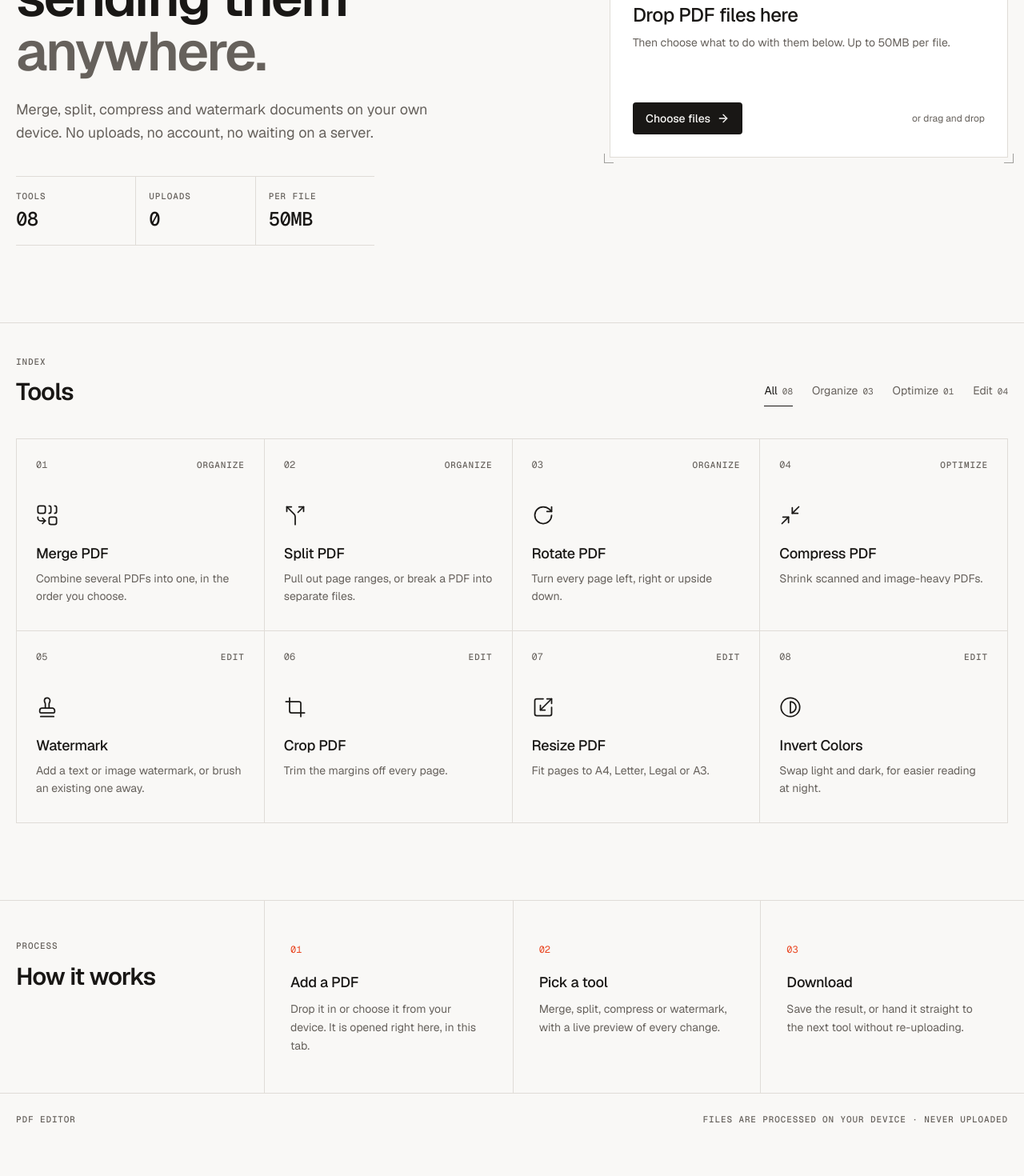
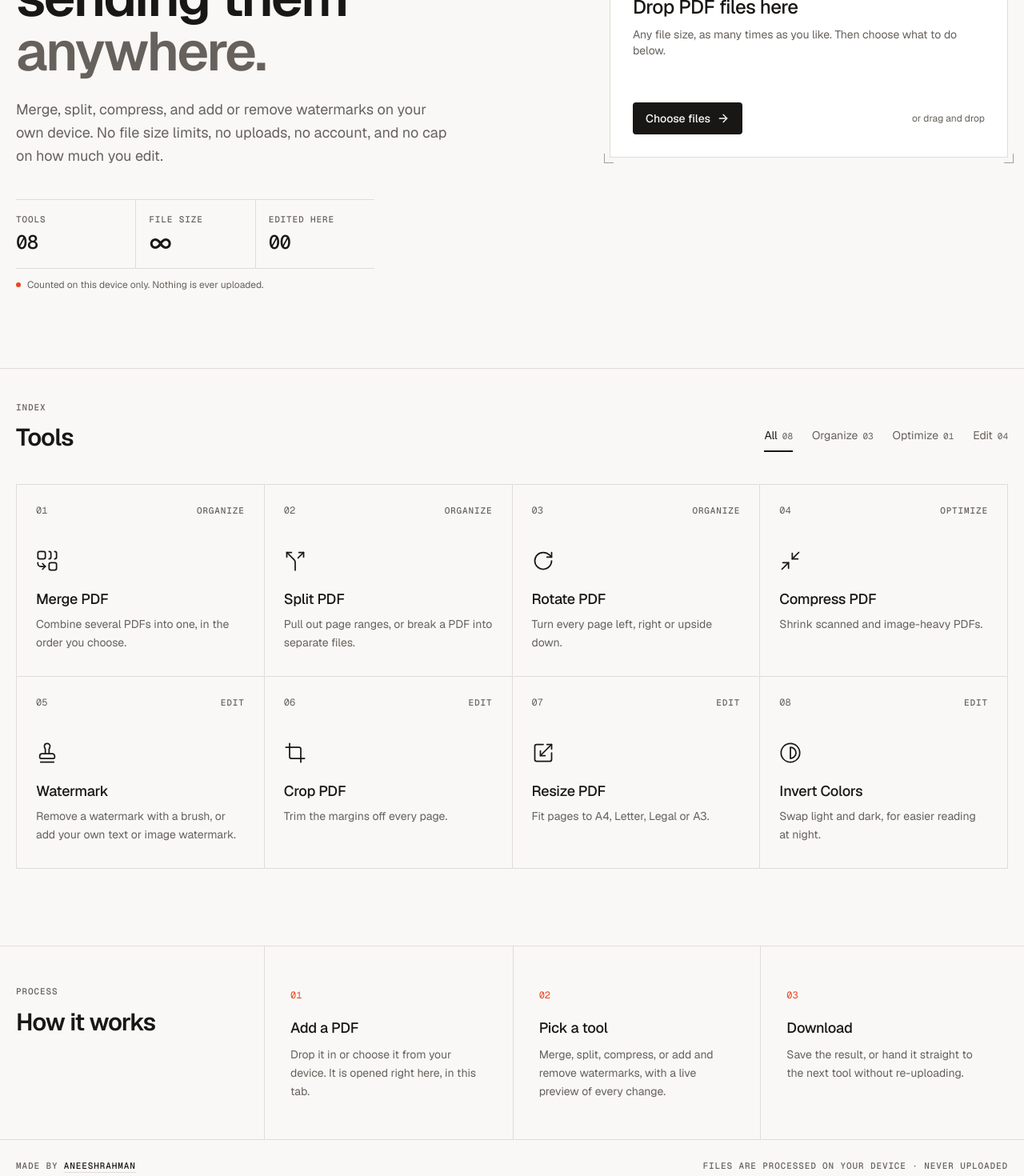
Before and after one commit to AneeshRahman/PDF-editor, a React (Vite) app: page / in a window 1280 px wide. Shown: the part 300-1770 px from the top of the page at 80% size. Before the commit the page ends 1732 px from the top, so only its background shows below. Built offline with nearby package versions, Linux system fonts and the light colour scheme.

Commit message:
feat: update descriptions for improved clarity, add usage stats tracking, and enhance tool page functionality

```diff
--- a/index.html
+++ b/index.html
@@ -29,8 +29,8 @@
     <div id="root"></div>
     <noscript>
       <p style="font-family: system-ui, sans-serif; padding: 2rem; max-width: 40rem">
-        PDF Editor runs entirely in your browser: merge, split, compress, rotate, crop and watermark PDFs without
-        uploading them. Please enable JavaScript to use it.
+        PDF Editor runs entirely in your browser: merge, split, compress, rotate, crop, and add or remove watermarks
+        from PDFs of any size, as often as you like, without uploading them. Please enable JavaScript to use it.
       </p>
     </noscript>
     <script type="module" src="/src/main.tsx"></script>
--- a/src/components/FileUploader.tsx
+++ b/src/components/FileUploader.tsx
@@ -2,7 +2,7 @@ import { useCallback, useState } from "react";
 import { ArrowRight } from "lucide-react";
 import { toast } from "sonner";
 import { cn } from "../lib/utils";
-import { isPdfFile, MAX_FILE_MB } from "../lib/files";
+import { isPdfFile } from "../lib/files";
 import { CropMarks } from "./brand";
 
 interface FileUploaderProps {
@@ -63,7 +63,7 @@ export const FileUploader = ({ onFilesSelect, multiple = false, className }: Fil
         {multiple ? "Choose files" : "Choose a file"}
         <ArrowRight className="h-4 w-4" />
       </span>
-      <p className="label-mono mt-5">.pdf · up to {MAX_FILE_MB}MB{multiple ? " each" : ""}</p>
+      <p className="label-mono mt-5">.pdf · any file size · no uploads</p>
     </div>
   );
 };
--- a/src/lib/files.ts
+++ b/src/lib/files.ts
@@ -22,8 +22,6 @@ export interface ToolOutput {
   inputSize: number;
 }
 
-export const MAX_FILE_MB = 50;
-
 let nextId = 0;
 const newId = () => `f${Date.now().toString(36)}-${nextId++}`;
 
@@ -32,8 +30,13 @@ export const isPdfFile = (file: File) =>
 
 export async function loadPdfFile(file: File): Promise<LoadedPdf> {
   if (!isPdfFile(file)) throw new Error(`${file.name} is not a PDF`);
-  if (file.size > MAX_FILE_MB * 1024 * 1024) throw new Error(`${file.name} is larger than ${MAX_FILE_MB}MB`);
-  const bytes = new Uint8Array(await file.arrayBuffer());
+  // No size limit: everything stays on the device, so the only ceiling is its memory.
+  let bytes: Uint8Array;
+  try {
+    bytes = new Uint8Array(await file.arrayBuffer());
+  } catch {
+    throw new Error(`${file.name} is too large for this browser to open (the device ran out of memory).`);
+  }
   try {
     return { id: newId(), name: file.name, bytes, pageCount: await getPageCount(bytes) };
   } catch {
--- a/src/lib/seo.ts
+++ b/src/lib/seo.ts
@@ -21,67 +21,67 @@ export interface PageSeo {
 export const HOME_SEO: PageSeo = {
   path: "/",
   name: SITE_NAME,
-  title: "PDF Editor: free PDF tools that never upload your files",
+  title: "PDF Editor: free, unlimited PDF tools with no uploads",
   description:
-    "Merge, split, compress, rotate, crop and watermark PDFs for free in your browser. Files are processed on your device and never uploaded. No sign-up.",
+    "Edit PDFs free with no file size limit and unlimited use: merge, split, compress, rotate, crop, and add or remove watermarks. Files never leave your device.",
 };
 
 export const TOOL_SEO: PageSeo[] = [
   {
     path: "/merge",
     name: "Merge PDF",
-    title: "Merge PDF: combine PDF files, free and private",
+    title: "Merge PDF: combine PDF files, free & unlimited",
     description:
-      "Combine several PDFs into one in the order you choose. Drag to reorder the files, then download. Runs in your browser, so nothing is uploaded.",
+      "Combine as many PDFs as you like into one, in the order you choose. No file size limit, no sign-up, and nothing is uploaded: it runs in your browser.",
   },
   {
     path: "/split",
     name: "Split PDF",
     title: "Split PDF: extract pages or split into files",
     description:
-      "Pull out page ranges, split every N pages or save each page as its own PDF. Free, no sign-up, and your file never leaves your device.",
+      "Pull out page ranges, split every N pages or save each page as its own PDF. Free and unlimited, any file size, and your file never leaves your device.",
   },
   {
     path: "/rotate",
     name: "Rotate PDF",
     title: "Rotate PDF: turn pages left, right or 180°",
     description:
-      "Rotate every page of a PDF by 90° or 180° with a live preview, then download. Free and private: processing happens in your browser.",
+      "Rotate every page of a PDF by 90° or 180° with a live preview. Free with no file size limit or usage cap; processing happens in your browser.",
   },
   {
     path: "/compress",
     name: "Compress PDF",
     title: "Compress PDF: reduce PDF file size, free",
     description:
-      "Shrink scanned and image-heavy PDFs with an adjustable quality setting. See the size saved before you download. No uploads, no account.",
+      "Shrink large scanned and image-heavy PDFs of any size and see the space saved before you download. Unlimited and free, with no uploads or account.",
   },
   {
     path: "/watermark",
     name: "Watermark",
-    title: "Add or remove a PDF watermark, free",
+    title: "Remove or add a PDF watermark, free & unlimited",
     description:
-      "Add a text or image watermark to a PDF, or brush an existing watermark away with a live before/after preview. Files never leave your device.",
+      "Remove a watermark from a PDF with a brush, or add your own text or image watermark. Live before/after preview, no file size limit, nothing uploaded.",
   },
   {
     path: "/crop",
     name: "Crop PDF",
     title: "Crop PDF: trim page margins online, free",
     description:
-      "Trim the margins off every page of a PDF and preview exactly what will be cut. Free, private and processed entirely in your browser.",
+      "Trim the margins off every page of a PDF and preview exactly what will be cut. Free and unlimited, any file size, processed entirely in your browser.",
   },
   {
     path: "/resize",
     name: "Resize PDF",
     title: "Resize PDF to A4, Letter, Legal or A3",
     description:
-      "Fit every page of a PDF to A4, Letter, Legal or A3 while keeping its proportions. Free, no sign-up, and nothing is uploaded.",
+      "Fit every page of a PDF to A4, Letter, Legal or A3 while keeping its proportions. Free and unlimited, with no file size limit and nothing uploaded.",
   },
   {
     path: "/invert",
     name: "Invert PDF colors",
     title: "Invert PDF colors: dark mode for PDFs, free",
     description:
-      "Swap light and dark in a PDF for easier reading at night, with a live preview. Free and private: your file stays on your device.",
+      "Swap light and dark in a PDF for easier reading at night, with a live preview. Free, unlimited, any file size, and your file stays on your device.",
   },
 ];
 
@@ -154,7 +154,7 @@ export function renderHead(p: PageSeo, origin: string, { noindex = false } = {})
     origin ? `<meta property="og:image" content="${esc(image)}" />` : "",
     origin ? `<meta property="og:image:width" content="1200" />` : "",
     origin ? `<meta property="og:image:height" content="630" />` : "",
-    origin ? `<meta property="og:image:alt" content="${SITE_NAME}: edit PDFs without sending them anywhere." />` : "",
+    origin ? `<meta property="og:image:alt" content="${SITE_NAME}: free, unlimited PDF tools. No file size limit, no uploads." />` : "",
     `<meta name="twitter:card" content="summary_large_image" />`,
     `<meta name="twitter:title" content="${t}" />`,
     `<meta name="twitter:description" content="${d}" />`,
--- /dev/null
+++ b/src/lib/stats.ts
@@ -0,0 +1,46 @@
+/**
+ * A small, private usage counter kept in this browser only (localStorage). Nothing is
+ * sent anywhere: it just lets the home page show how much you have edited on this device.
+ */
+
+export interface UsageStats {
+  /** PDFs produced by any tool on this device. */
+  files: number;
+  /** Total size of the PDFs those edits started from, in bytes. */
+  bytes: number;
+}
+
+const KEY = "pdf-editor:stats";
+const EVENT = "pdf-editor:stats";
+
+export function getStats(): UsageStats {
+  try {
+    const raw = JSON.parse(localStorage.getItem(KEY) ?? "null");
+    if (raw && typeof raw.files === "number" && typeof raw.bytes === "number") return raw;
+  } catch {
+    // storage blocked or corrupt: start from zero
+  }
+  return { files: 0, bytes: 0 };
+}
+
+/** Records finished edits. Safe to call even when storage is unavailable. */
+export function recordEdit(files: number, bytes: number) {
+  const next = { files: getStats().files + files, bytes: getStats().bytes + bytes };
+  try {
+    localStorage.setItem(KEY, JSON.stringify(next));
+  } catch {
+    // private mode etc.: the count just won't persist
+  }
+  window.dispatchEvent(new CustomEvent(EVENT));
+}
+
+/** Calls `fn` whenever the stats change (in this tab or another one). */
+export function onStatsChange(fn: () => void) {
+  const storage = (e: StorageEvent) => e.key === KEY && fn();
+  window.addEventListener(EVENT, fn);
+  window.addEventListener("storage", storage);
+  return () => {
+    window.removeEventListener(EVENT, fn);
+    window.removeEventListener("storage", storage);
+  };
+}
--- a/src/lib/tools.ts
+++ b/src/lib/tools.ts
@@ -81,7 +81,7 @@ export const TOOLS: ToolDef[] = [
   {
     id: "watermark",
     name: "Watermark",
-    description: "Add a text or image watermark, or brush an existing one away.",
+    description: "Remove a watermark with a brush, or add your own text or image watermark.",
     icon: Stamp,
     category: "edit",
     Panel: WatermarkStudio,
--- a/src/pages/Home.tsx
+++ b/src/pages/Home.tsx
@@ -1,13 +1,23 @@
-import { useEffect, useState } from "react";
+import { useEffect, useState, useSyncExternalStore } from "react";
 import { Link, useLocation, useNavigate } from "react-router-dom";
 import { toast } from "sonner";
 import { ArrowRight, ArrowUpRight, Loader2, X } from "lucide-react";
 import { CATEGORIES, TOOLS, type ToolCategory, type ToolDef } from "../lib/tools";
-import { formatSize, isPdfFile, loadPdfFile, setHandoff, MAX_FILE_MB, type LoadedPdf } from "../lib/files";
+import { formatSize, isPdfFile, loadPdfFile, setHandoff, type LoadedPdf } from "../lib/files";
 import { CropMarks } from "../components/brand";
 import { cn } from "../lib/utils";
 import { HOME_SEO } from "../lib/seo";
 import { useSeo } from "../lib/useSeo";
+import { getStats, onStatsChange } from "../lib/stats";
+
+// Snapshot cached by value so useSyncExternalStore sees a stable object.
+let statsCache = getStats();
+const subscribeStats = (fn: () => void) =>
+  onStatsChange(() => {
+    statsCache = getStats();
+    fn();
+  });
+const readStats = () => statsCache;
 
 type Filter = "all" | ToolCategory;
 
@@ -15,7 +25,7 @@ const pad = (n: number) => String(n).padStart(2, "0");
 
 const STEPS = [
   { title: "Add a PDF", text: "Drop it in or choose it from your device. It is opened right here, in this tab." },
-  { title: "Pick a tool", text: "Merge, split, compress or watermark, with a live preview of every change." },
+  { title: "Pick a tool", text: "Merge, split, compress, or add and remove watermarks, with a live preview of every change." },
   { title: "Download", text: "Save the result, or hand it straight to the next tool without re-uploading." },
 ];
 
@@ -27,6 +37,7 @@ const Home = () => {
   const [loading, setLoading] = useState(false);
   const [dragging, setDragging] = useState(false);
   useSeo(HOME_SEO);
+  const stats = useSyncExternalStore(subscribeStats, readStats);
 
   // The header's "Tools" link points at /#tools.
   useEffect(() => {
@@ -79,22 +90,37 @@ const Home = () => {
               sending them <span className="text-muted-foreground">anywhere.</span>
             </h1>
             <p className="mt-6 max-w-[34rem] text-lg leading-relaxed text-muted-foreground">
-              Merge, split, compress and watermark documents on your own device. No uploads, no account, no waiting
-              on a server.
+              Merge, split, compress, and add or remove watermarks on your own device. No file size limits, no
+              uploads, no account, and no cap on how much you edit.
             </p>
 
             <dl className="mt-10 grid max-w-md grid-cols-3 border-y border-border">
               {[
                 [pad(TOOLS.length), "Tools"],
-                ["0", "Uploads"],
-                [`${MAX_FILE_MB}MB`, "Per file"],
+                ["∞", "File size"],
+                [pad(stats.files), "Edited here"],
               ].map(([value, label], i) => (
                 <div key={label} className={cn("py-4", i > 0 && "border-l border-border pl-4")}>
                   <dt className="label-mono">{label}</dt>
-                  <dd className="mt-1 font-mono text-2xl font-medium tracking-tight">{value}</dd>
+                  <dd
+                    className={cn(
+                      "mt-1 font-mono text-2xl font-medium tracking-tight tabular-nums",
+                      // The infinity sign is optically small in the mono face; match the digits.
+                      value === "∞" && "font-sans text-[1.9rem] leading-8"
+                    )}
+                    data-testid={`stat-${label}`}
+                  >
+                    {value}
+                  </dd>
                 </div>
               ))}
             </dl>
+            <p className="mt-3 flex items-center gap-2 text-xs text-muted-foreground">
+              <span className="h-1.5 w-1.5 rounded-full bg-brand" aria-hidden="true" />
+              {stats.files
+                ? `${formatSize(stats.bytes)} of PDFs edited on this device. 0 bytes uploaded.`
+                : "Counted on this device only. Nothing is ever uploaded."}
+            </p>
           </div>
 
           {/* Drop zone, framed with printer's crop marks */}
@@ -136,7 +162,7 @@ const Home = () => {
                   {loading ? "Opening…" : dragging ? "Release to add" : "Drop PDF files here"}
                 </p>
                 <p className="mt-2 text-sm text-muted-foreground">
-                  Then choose what to do with them below. Up to {MAX_FILE_MB}MB per file.
+                  Any file size, as many times as you like. Then choose what to do below.
                 </p>
               </div>
               <div className="flex items-center justify-between">
@@ -162,7 +188,7 @@ const Home = () => {
                 {ready.length ? "What would you like to do?" : "Tools"}
               </h2>
             </div>
-            <div className="flex gap-6 overflow-x-auto" role="tablist" aria-label="Tool categories">
+            <div className="flex flex-wrap gap-x-6 gap-y-2" role="tablist" aria-label="Tool categories">
               {(["all", ...(Object.keys(CATEGORIES) as ToolCategory[])] as Filter[]).map((id) => (
                 <button
                   key={id}
@@ -170,7 +196,7 @@ const Home = () => {
                   aria-selected={filter === id}
                   onClick={() => setFilter(id)}
                   className={cn(
-                    "-mb-px flex items-baseline gap-1.5 whitespace-nowrap border-b-2 pb-2 text-sm transition-colors",
+                    "flex items-baseline gap-1.5 whitespace-nowrap border-b-2 pb-2 text-sm transition-colors",
                     filter === id ? "border-foreground text-foreground" : "border-transparent text-muted-foreground hover:text-foreground"
                   )}
                 >
@@ -253,7 +279,17 @@ const Home = () => {
 
       <footer className="border-t border-border">
         <div className="container flex flex-col gap-2 py-6 sm:flex-row sm:items-center sm:justify-between">
-          <span className="label-mono">PDF Editor</span>
+          <span className="label-mono">
+            Made by{" "}
+            <a
+              href="https://github.com/aneeshRahman/"
+              target="_blank"
+              rel="noopener noreferrer"
+              className="text-foreground underline decoration-border underline-offset-4 transition-colors hover:decoration-brand"
+            >
+              aneeshRahman
+            </a>
+          </span>
           <span className="label-mono">Files are processed on your device · Never uploaded</span>
         </div>
       </footer>
```
Also changed, not shown: src/pages/ToolPage.tsx (+7 -2 lines), vite.config.ts (+2 -6 lines), public/og-image.png, public/site.webmanifest.
